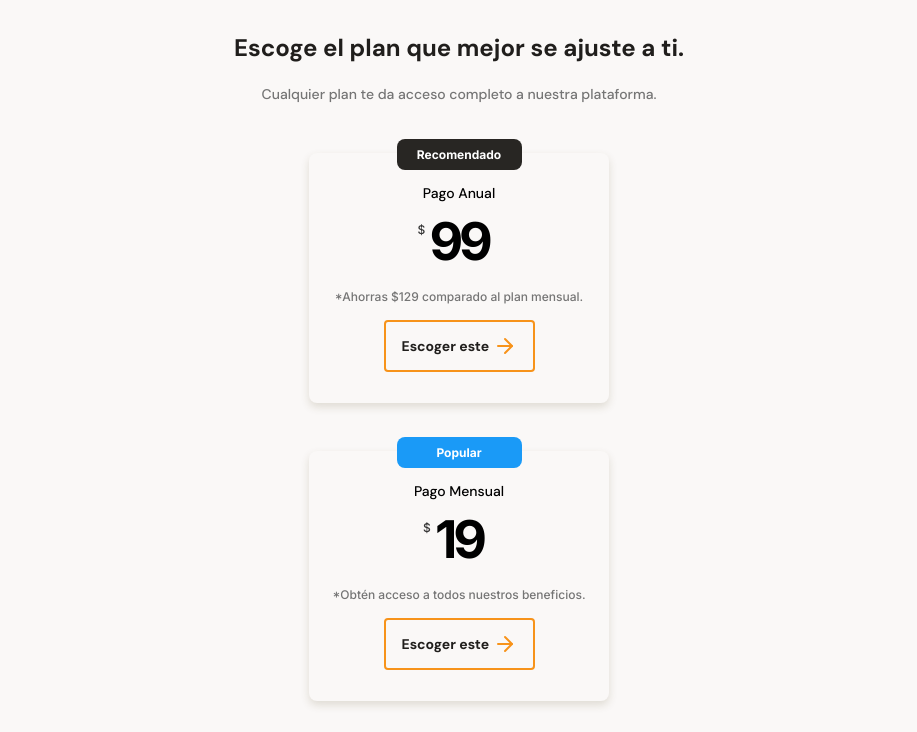
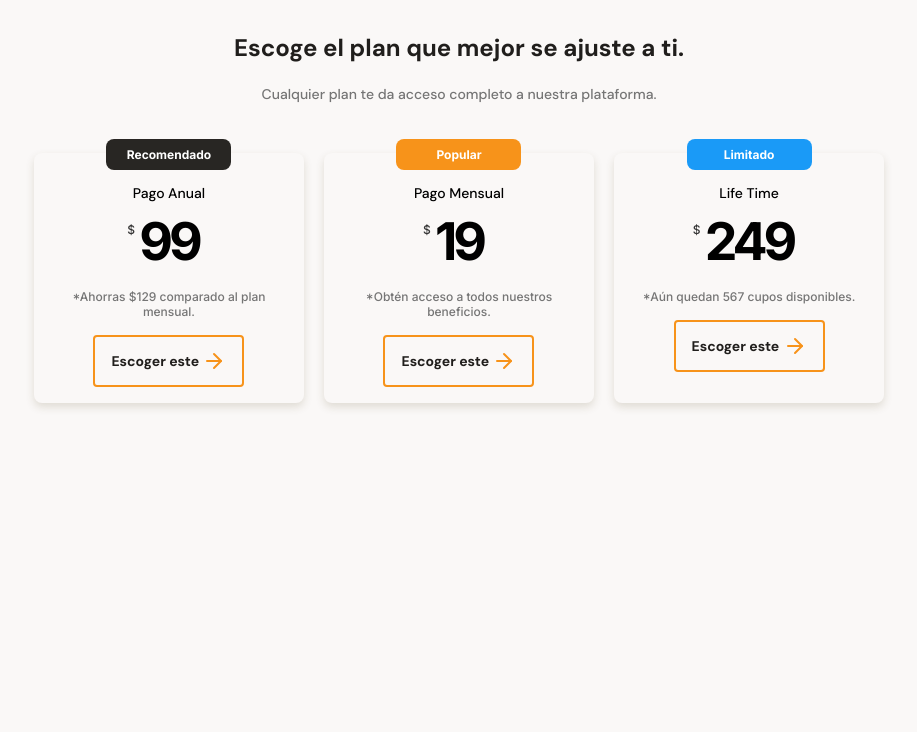
Before and after one commit to seudosan/Bata-Bit, a plain HTML site: page index.html in a window 1280 px wide. Shown: the part 2680-3412 px from the top of the page, without its empty margins (181-1098 px from the left). After the commit the page ends 3147 px from the top, so only its background shows below. Drawn offline with Linux system fonts and the light colour scheme.

Commit message:
Scroll added in Cards of the PLANS-SECTION

```diff
--- a/index.html
+++ b/index.html
@@ -121,14 +121,14 @@
                     <a href="" class="plan-card__button">Escoger este<span class="plan-card__button-row-icon"></span></a>
                 </article>
                 <article class="plan-card">
-                    <span class="plan-card__recommendation plan-card__recommendation--blue">Popular</span>
+                    <span class="plan-card__recommendation plan-card__recommendation--orange">Popular</span>
                     <p class="plan-card__pay-type">Pago Mensual</p>
                     <p class="plan-card__price"><span class="plan-card__price-sign">$</span>19</p>
                     <p class="plan-card__description">*Obtén acceso a todos nuestros beneficios.</p>
                     <a href="" class="plan-card__button">Escoger este<span class="plan-card__button-row-icon"></span></a>
                 </article>
                 <article class="plan-card">
-                    <span class="plan-card__recommendation plan-card__recommendation--orange">Limitado</span>
+                    <span class="plan-card__recommendation plan-card__recommendation--blue">Limitado</span>
                     <p class="plan-card__pay-type">Life Time</p>
                     <p class="plan-card__price"><span class="plan-card__price-sign">$</span>249</p>
                     <p class="plan-card__description">*Aún quedan 567 cupos disponibles.</p>
@@ -137,6 +137,8 @@
             </section>
         </section>
     </main>
-    <footer></footer>
+    <footer>
+
+    </footer>
 </body>
 </html>
--- a/styles/styles.css
+++ b/styles/styles.css
@@ -435,19 +435,25 @@ body {
     margin: 0 16px;
 }
 .plans__cards-container {
-    width: 100%;
+    display: flex;
+    flex-direction: row;
     padding: 25px 0 16px 0;
+    overflow-x: scroll;
+    overscroll-behavior-x: contain;
+    scroll-snap-type: x proximity;
 }
+
 .plan-card {
     width: 70%;
     min-width: 200px;
     max-width: 300px;
     min-height: 250px;
+    scroll-snap-align: center;
     position: relative;
     display: flex;
     flex-direction: column;
     align-items: center;
-    margin: 0 auto 48px auto;
+    margin: 0 10px 48px 10px;
     background-color: var(--off-white);
     box-shadow: 0px 4px 8px rgba(89, 73, 30, 0.16);
     border-radius: 8px;
```
